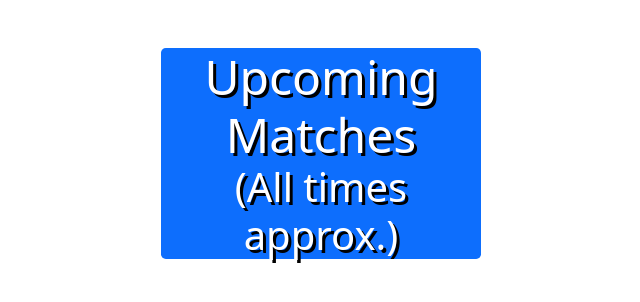
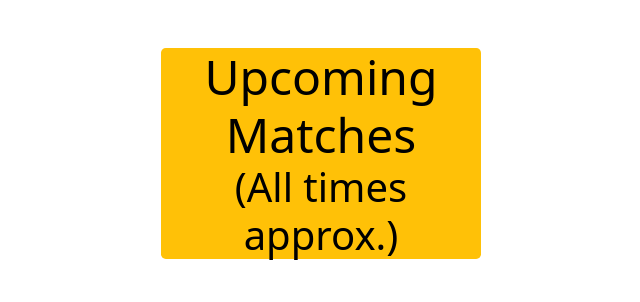
Before and after one commit to jkadin/scar_upcoming_matches, a Django app: page /stream in a window 1280 px wide. Shown: the top 302 px of the page, without its empty margins (319-959 px from the left). Run offline with Django 5.2, Linux system fonts and the light colour scheme; data that the repository does not hold is empty; some libraries are stand-ins or nearby versions.

Commit message:
Updates to the stream page layout

```diff
--- a/scar_brackets/fights/templates/fights/no_background_index.html
+++ b/scar_brackets/fights/templates/fights/no_background_index.html
@@ -11,7 +11,7 @@
 <body class="bg-transparent">
         <div class="container-fluid text-white text_style py-4 ">
             <div class="row text-center justify-content-center py-4">
-                <div class="col-md-3 bg-primary rounded-3" style="text-shadow: 3px 3px 0px black;">
+                <div class="col-md-3 bg-warning rounded-3 text-black">
                     <div class="display-5"><strong>Upcoming Matches</strong></div>
                     <div class="display-6">(All times approx.)</div>
                 </div>
```
